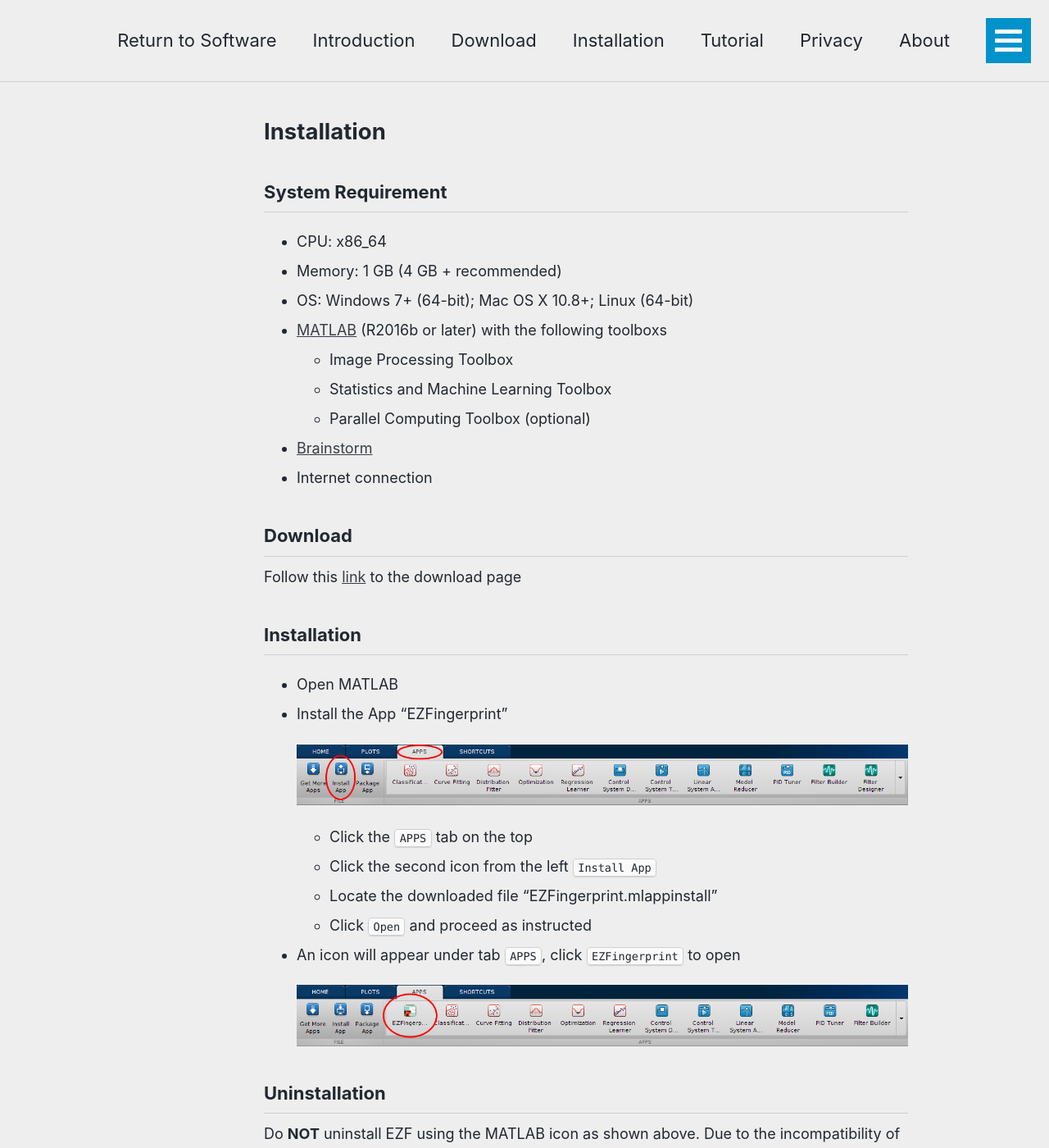
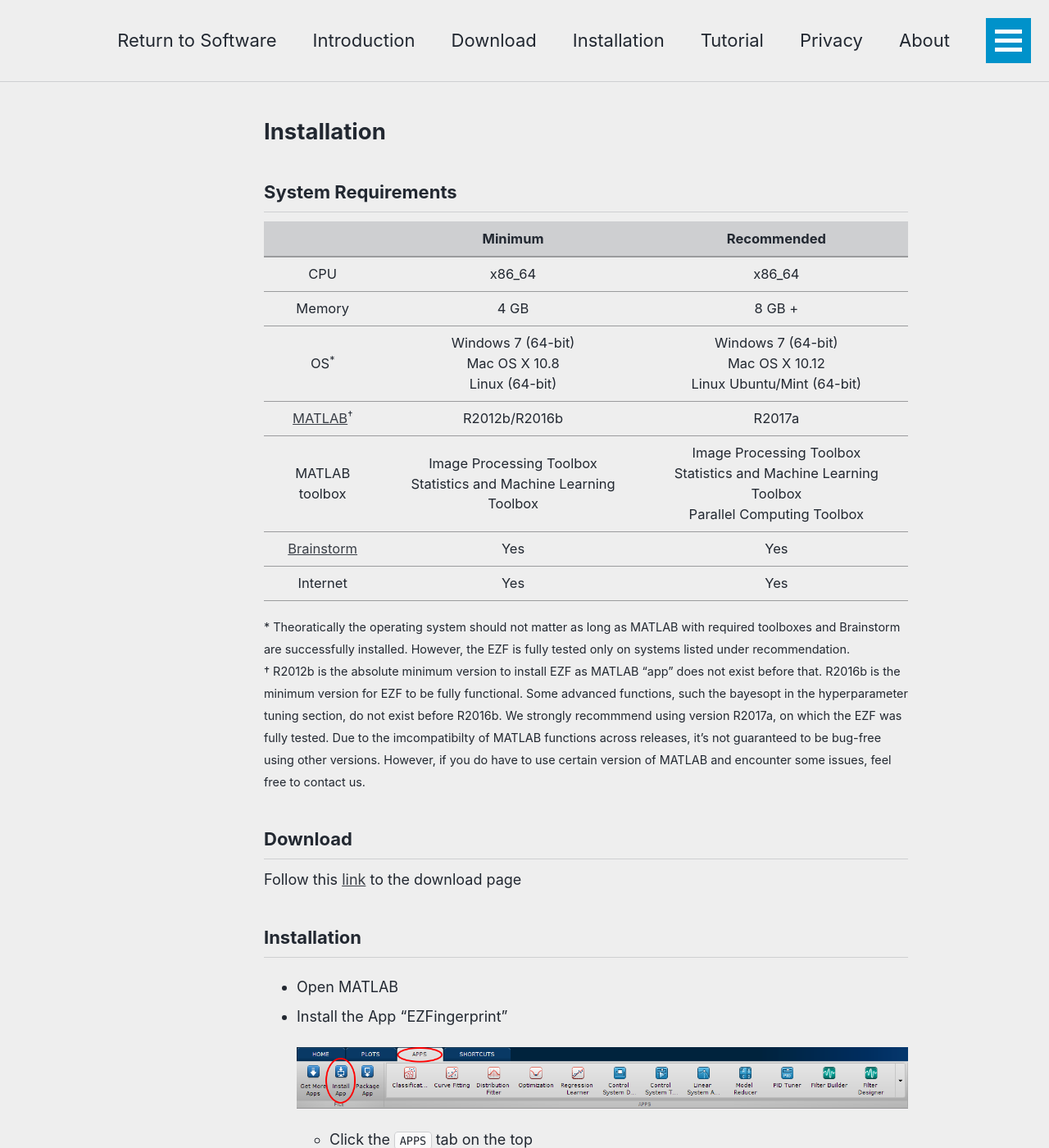
Before and after one commit to silencer1127/silencer1127.github.io, a Jekyll site: the page built from _pages/software/EZ_Fingerprint/ezf_install.md, in a window 1280 px wide and 1400 px high. Shown: the whole window at 82% size. Built offline with Jekyll 4.4.1, drawn with Linux system fonts in a browser that asks for light colours; comment, search, counter and statistics services are not loaded.

Commit message:
updated system requirements and added download expire faq

```diff
--- a/_pages/software/EZ_Fingerprint/ezf_install.md
+++ b/_pages/software/EZ_Fingerprint/ezf_install.md
@@ -9,16 +9,20 @@ date: 2018-04-12
 
 # Installation
 
-## System Requirement
-* CPU: x86_64
-* Memory: 1 GB (4 GB + recommended)
-* OS: Windows 7+ (64-bit); Mac OS X 10.8+; Linux (64-bit)
-* [MATLAB](https://www.mathworks.com/products/matlab.html){:target="matlab"} (R2016b or later) with the following toolboxs
-	* Image Processing Toolbox
-	* Statistics and Machine Learning Toolbox
-	* Parallel Computing Toolbox (optional)
-* [Brainstorm](http://neuroimage.usc.edu/brainstorm/){:target="brainstorm"}
-* Internet connection
+## System Requirements
+
+&nbsp; | Minimum | Recommended
+:---:|:---:|:---:
+CPU | x86_64 | x86_64
+Memory | 4 GB | 8 GB +
+OS<sup>*</sup> | Windows 7 (64-bit)<br> Mac OS X 10.8<br> Linux (64-bit) | Windows 7 (64-bit)<br> Mac OS X 10.12<br> Linux Ubuntu/Mint (64-bit)
+[MATLAB](https://www.mathworks.com/products/matlab.html){:target="matlab"}<sup>&dagger;</sup> | R2012b/R2016b | R2017a
+MATLAB toolbox | Image Processing Toolbox<br> Statistics and Machine Learning Toolbox | Image Processing Toolbox<br> Statistics and Machine Learning Toolbox <br> Parallel Computing Toolbox
+[Brainstorm](http://neuroimage.usc.edu/brainstorm/){:target="brainstorm"} | Yes | Yes
+Internet | Yes | Yes
+
+<span style="font-size:0.8em;">\* Theoratically the operating system should not matter as long as MATLAB with required toolboxes and Brainstorm are successfully installed. However, the EZF is fully tested only on systems listed under recommendation.</span>
+<span style="font-size:0.8em;">&dagger; R2012b is the absolute minimum version to install EZF as MATLAB "app" does not exist before that. R2016b is the minimum version for EZF to be fully functional. Some advanced functions, such the bayesopt in the hyperparameter tuning section, do not exist before R2016b. We strongly recommmend using version R2017a, on which the EZF was fully tested. Due to the imcompatibilty of MATLAB functions across releases, it's not guaranteed to be bug-free using other versions. However, if you do have to use certain version of MATLAB and encounter some issues, feel free to contact us.</span>
 
 ## Download
 
```
Also changed, not shown: _pages/software/EZ_Fingerprint/ezf_faqs.md (+9 -0 lines).
